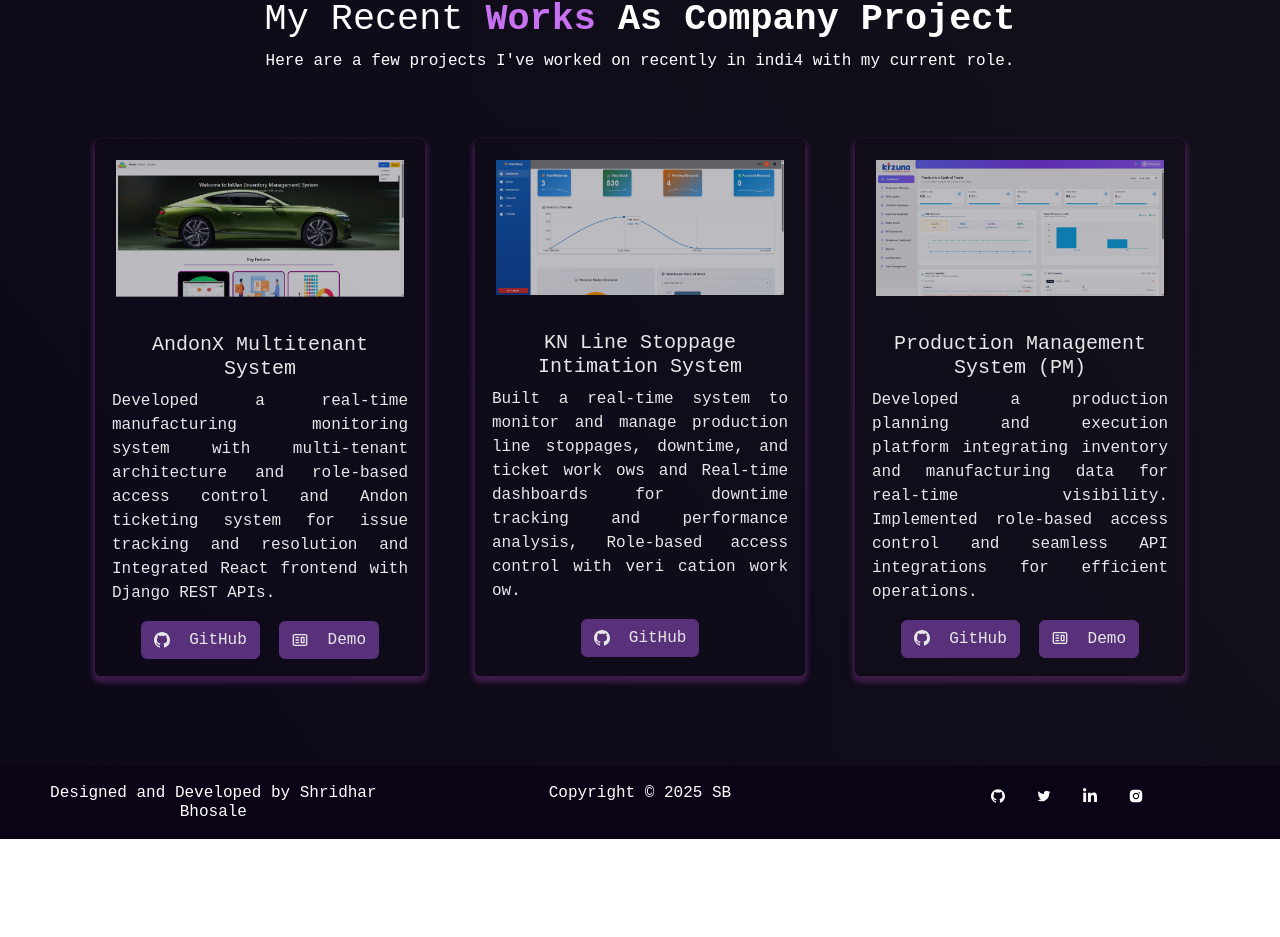
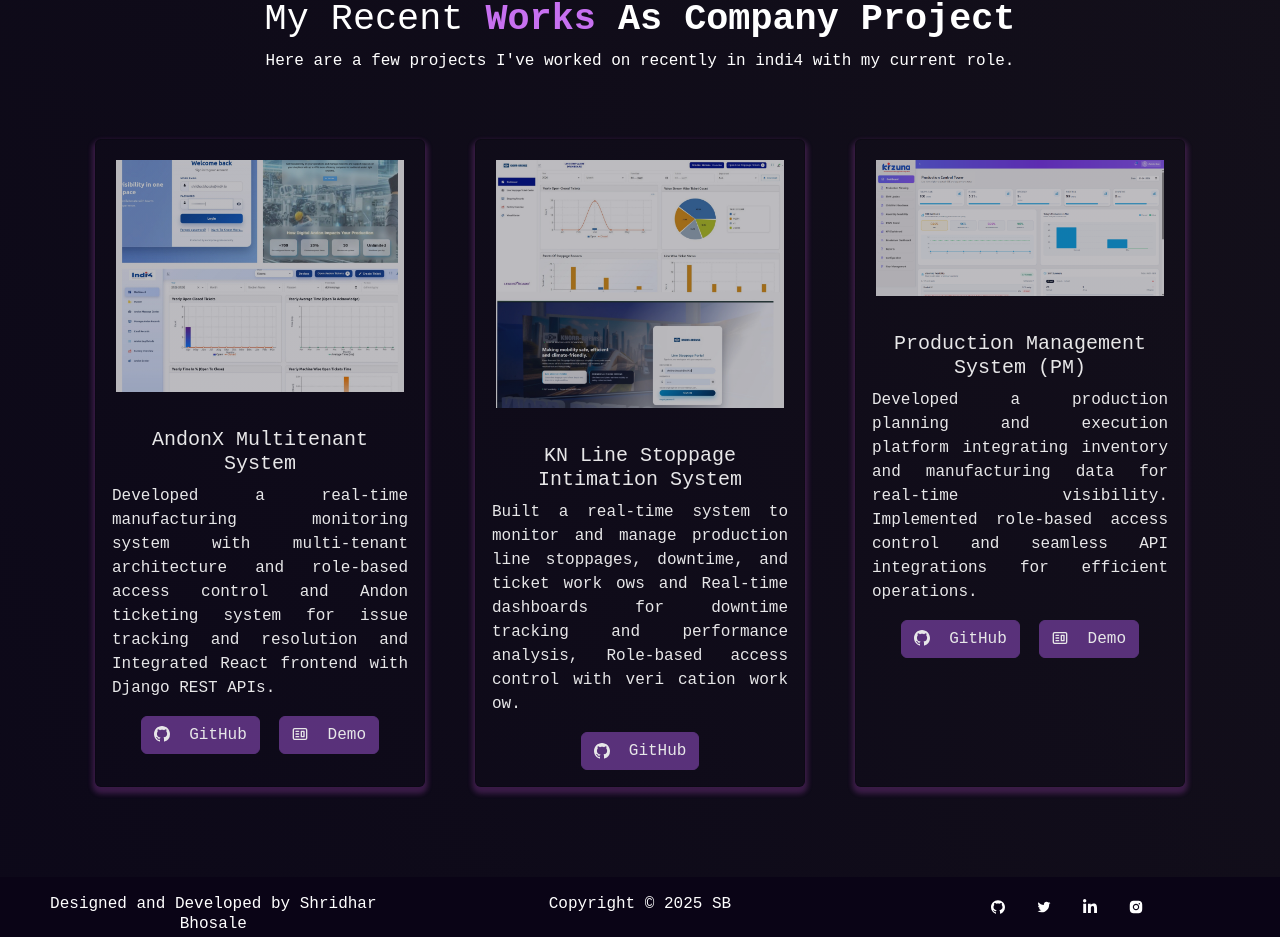
Before and after one commit to shridhar211971/Shri_Portfolio, a React (Vite) app: page /project in a window 1280 px wide. Shown: the part 887-1824 px from the top of the page. Before the commit the page ends 1726 px from the top, so only its background shows below. Built offline with nearby package versions, Linux system fonts and the light colour scheme; a web font is replaced by a local one.

Commit message:
add project photos

```diff
--- a/src/components/Projects/Projects.jsx
+++ b/src/components/Projects/Projects.jsx
@@ -6,6 +6,8 @@ import SmartInventory_shopping from "../../assets/Projects/SmartInventory_shoppi
 import manufacturing_inventory from "../../assets/Projects/manufacturing_inventory.png"
 import Machine_Curd_App from "../../assets/Projects/Machine_Curd_App.png"
 import pm from "../../assets/Projects/pm.png"
+import andonX from "../../assets/Projects/andonX.jpeg"
+import kn from "../../assets/Projects/KN.jpeg"
 
 function Projects() {
   return (
@@ -72,7 +74,7 @@ function Projects() {
         <Row style={{ justifyContent: "center", paddingBottom: "10px" }}>
           <Col md={4} className="project-card">
             <ProjectCard
-              imgPath={SmartInventory_shopping}
+              imgPath={andonX}
               isBlog={false}
               title=" AndonX Multitenant System"
               description="Developed a real-time manufacturing monitoring system with multi-tenant architecture and role-based
@@ -84,7 +86,7 @@ access control and Andon ticketing system for issue tracking and resolution and
 
           <Col md={4} className="project-card">
             <ProjectCard
-              imgPath={manufacturing_inventory}
+              imgPath={kn}
               isBlog={false}
               title="KN Line Stoppage Intimation System"
               description="Built a real-time system to monitor and manage production line stoppages, downtime, and ticket
```
Also changed, not shown: src/assets/Projects/andonx.jpeg (added), src/assets/Projects/kn.jpeg (added).
